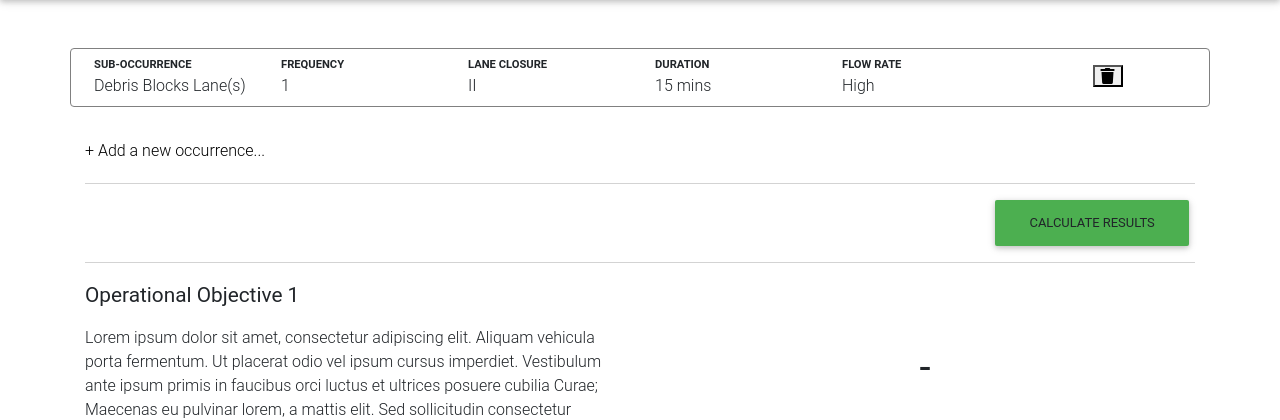
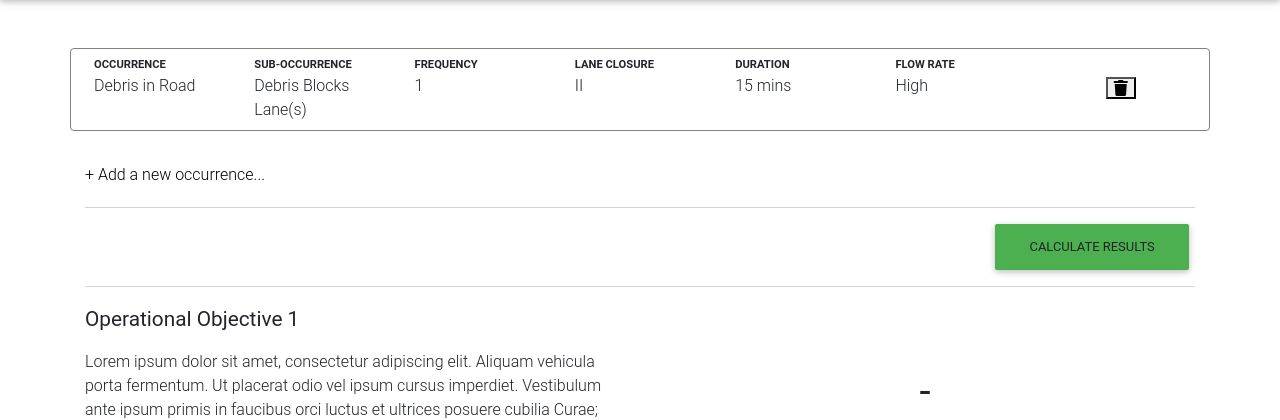
Before and after one commit to susedavid19/Test, a Django app: page / in a window 1280 px wide. Shown: the part 56-476 px from the top of the page. Run offline with Django 3.2, Linux system fonts and the light colour scheme; data comes from the database, SQL or seed files in the repository; tables that the repository leaves empty hold one stand-in row (values such as "Sample post"); some libraries are stand-ins or nearby versions.

Commit message:
Add occurrence - sub occurrence dependency in form

```diff
--- a/expressways/core/admin.py
+++ b/expressways/core/admin.py
@@ -1,6 +1,6 @@
 from django.contrib import admin
 
-from expressways.core.models import Occurrence, SubOccurrence
+from expressways.core.models import Occurrence, SubOccurrence, OccurrenceConfiguration
 
 
 def archive(modeladmin, request, queryset):
@@ -25,3 +25,4 @@ class SubOccurrenceAdmin(admin.ModelAdmin):
     list_filter = ['occurrence']
 
 admin.site.register(SubOccurrence, SubOccurrenceAdmin)
+admin.site.register(OccurrenceConfiguration)
--- a/expressways/core/forms.py
+++ b/expressways/core/forms.py
@@ -1,9 +1,22 @@
 from django.forms import ModelForm
 
-from expressways.core.models import OccurrenceConfiguration
+from expressways.core.models import OccurrenceConfiguration, SubOccurrence
 
 
 class OccurrenceConfigurationForm(ModelForm):
     class Meta:
         model = OccurrenceConfiguration
         exclude = []
+
+    def __init__(self, *args, **kwargs):
+        super().__init__(*args, **kwargs)
+        self.fields['sub_occurrence'].queryset = SubOccurrence.objects.none()
+
+        if 'occurrence' in self.data:
+            try:
+                occurrence_id = int(self.data.get('occurrence'))
+                self.field['sub_occurrence'].queryset = SubOccurrence.objects.filter(occurrence_id=occurrence_id).order_by('name')
+            except (ValueError, TypeError):
+                pass # invalid input; fallback to empty suboccurrence queryset
+        elif self.instance.pk:
+            self.fields['sub_occurrence'].queryset = self.instance.occurrence.sub_occurrences.order_by('name')
--- a/expressways/core/models.py
+++ b/expressways/core/models.py
@@ -54,8 +54,10 @@ FLOW_CHOICES = (
 
 
 class OccurrenceConfiguration(models.Model):
+    occurrence = models.ForeignKey(Occurrence,
+                                       on_delete=models.SET_NULL, null=True)
     sub_occurrence = models.ForeignKey(SubOccurrence,
-                                       on_delete=models.CASCADE)
+                                       on_delete=models.SET_NULL, null=True)
     lane_closures = models.CharField(
         max_length=2,
         choices=LANE_CHOICES,
@@ -70,3 +72,7 @@ class OccurrenceConfiguration(models.Model):
         default=300,
     )
     frequency = models.PositiveIntegerField()
+
+    def __str__(self):
+        return ('{}_{}_{}_{}_{}_{}').format(self.occurrence.id, self.sub_occurrence.id,
+            self.lane_closures, self.duration, self.flow, self.frequency)
--- a/expressways/core/static/base.js
+++ b/expressways/core/static/base.js
@@ -65,9 +65,27 @@ var getResults = function() {
     }
 };
 
+var getSubOccurrences = function() {
+    $('#id_occurrence').change(function () {
+        let url = $('#configurationForm').attr('data-sub-occurrences-url');
+        let occurrence_id = $(this).val();
+
+        $.ajax({
+            url: url,
+            data: {
+                'occurrence': occurrence_id
+            },
+            success: function(data) {
+                $('#id_sub_occurrence').html(data);
+            }
+        })
+    });
+}
+
 var main = function() {
     setClassToTags();
     getResults();
+    getSubOccurrences();
 }
 
 window.onload = main;
--- a/expressways/core/templates/core/home.html
+++ b/expressways/core/templates/core/home.html
@@ -23,6 +23,14 @@
   {% for configuration in configurations %}
   <section id="configuration-list">
     <div class="row">
+      <div class="col align-self-start">
+        <div class="col-name">
+          Occurrence
+        </div>
+        <div>
+          {{configuration.occurrence}}
+        </div>
+      </div>
       <div class="col align-self-start">
         <div class="col-name">
           Sub-Occurrence
@@ -78,9 +86,13 @@
       </a>
     </div>
     <div class="collapse" id="collapse-div">
-      <form method="POST" action="{% url 'core:new' %}">
+      <form id="configurationForm" method="POST" action="{% url 'core:new' %}" data-sub-occurrences-url="{% url 'core:load_sub_occurrences' %}">
         {% csrf_token %}
         <div class="row">
+          <div class="col">
+            <label for="id_occurrence">Operational Occurrence</label>
+            {{form.occurrence}}
+          </div>
           <div class="col">
             <label for="id_sub_occurrence">Operational Sub-occurrence</label>
             {{form.sub_occurrence}}
--- /dev/null
+++ b/expressways/core/templates/core/sub_occurrences_list_options.html
@@ -0,0 +1,4 @@
+<option value="">---------</option>
+{% for sub_occurrence in sub_occurrences %}
+<option value="{{ sub_occurrence.pk }}">{{ sub_occurrence.name }}</option>
+{% endfor %}
--- a/expressways/core/urls.py
+++ b/expressways/core/urls.py
@@ -4,7 +4,8 @@ from expressways.core.views import (HomeView,
                                     NewOccurrenceConfiguration,
                                     DeleteOccurrenceConfiguration,
                                     CalculateView,
-                                    ResultView)
+                                    ResultView,
+                                    SubOccurrenceOptionsView)
 
 app_name = 'core'
 urlpatterns = [
@@ -13,4 +14,5 @@ urlpatterns = [
     path('delete/<int:pk>', DeleteOccurrenceConfiguration.as_view(), name='delete'),
     path('calculate', CalculateView.as_view(), name='calculate'),
     path('result/<str:task_id>', ResultView.as_view(), name='result'),
+    path('load-sub-occurrences/', SubOccurrenceOptionsView.as_view(), name='load_sub_occurrences'),
 ]
--- a/expressways/core/views.py
+++ b/expressways/core/views.py
@@ -1,4 +1,5 @@
 from django.views import View
+from django.views.generic import ListView
 from django.views.generic.edit import CreateView, DeleteView
 from django.shortcuts import render, redirect, get_object_or_404
 from django.urls import reverse_lazy, reverse
@@ -9,7 +10,7 @@ import time
 
 from expressways.calculation.tasks import add, calculate
 from expressways.calculation.models import CalculationResult
-from expressways.core.models import OccurrenceConfiguration
+from expressways.core.models import OccurrenceConfiguration, SubOccurrence
 from expressways.core.forms import OccurrenceConfigurationForm
 
 
@@ -79,3 +80,14 @@ class ResultView(LoginRequiredMixin, View):
         result = get_object_or_404(CalculationResult, task_id=task_id)
 
         return JsonResponse({'objective_1': result.objective_1, 'objective_2': result.objective_2})
+
+
+class SubOccurrenceOptionsView(LoginRequiredMixin, ListView):
+    model = SubOccurrence
+    template_name = 'core/sub_occurrences_list_options.html'
+    context_object_name = 'sub_occurrences'
+
+    def get_queryset(self):
+        occurrence_id = self.request.GET.get('occurrence')
+        query_set = self.model.objects.filter(occurrence_id=occurrence_id).order_by('name')
+        return query_set
--- a/requirements.txt
+++ b/requirements.txt
@@ -1 +1 @@
--r requirements/production.txt
+-r requirements/development.txt
```
Also changed, not shown: expressways/core/migrations/0005_auto_20190319_1521.py (added).
